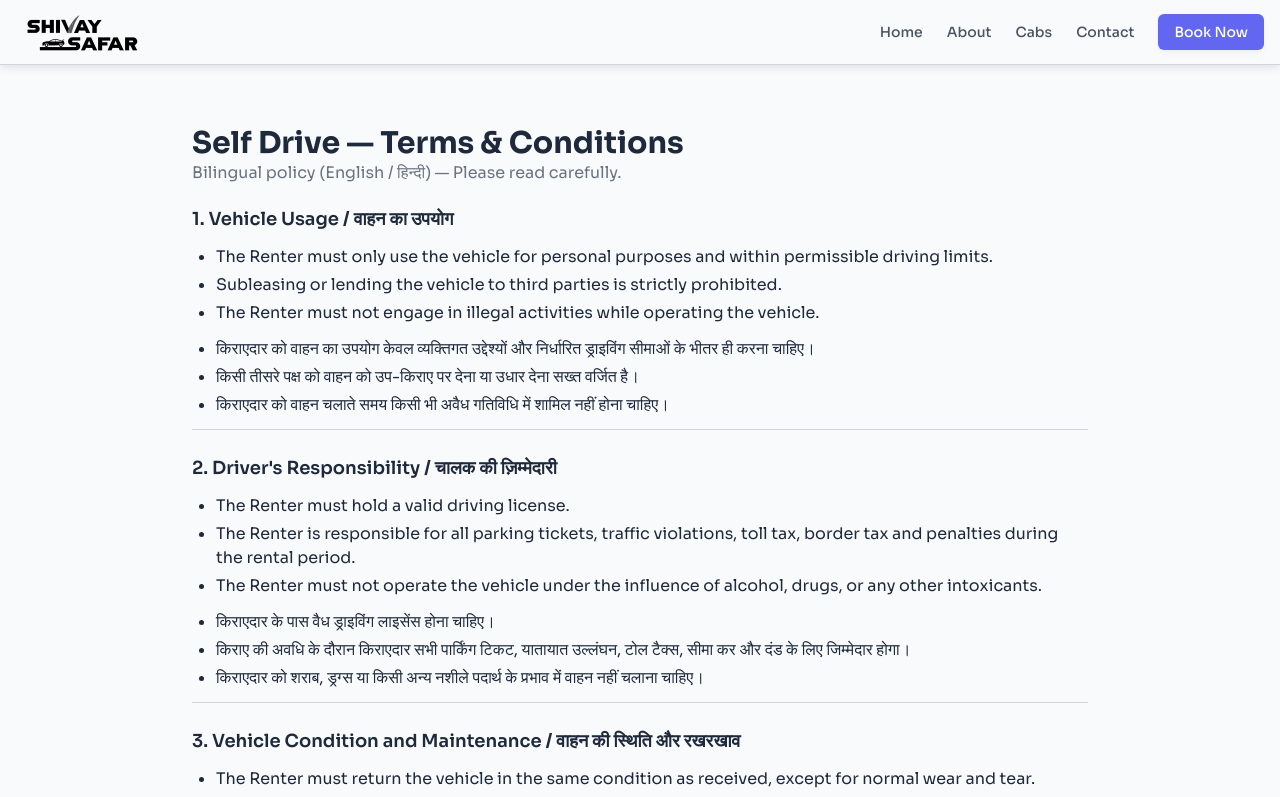
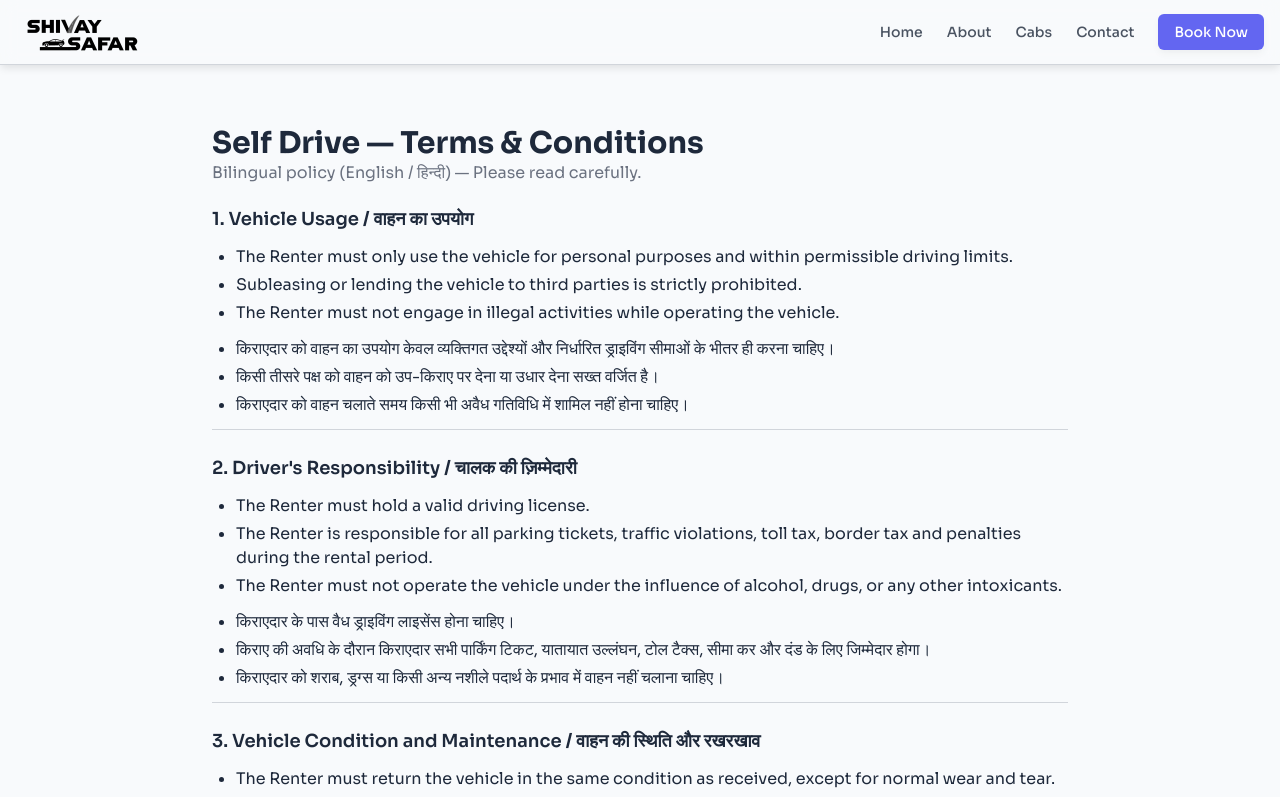
Before and after one commit to ayush-khatrii/cab-book, a Next.js app: page /terms-conditions in a window 1280 px wide. Shown: the top 797 px of the page. Built offline with nearby package versions, Linux system fonts and the light colour scheme.

Commit message:
Update page.tsx

```diff
--- a/app/terms-conditions/page.tsx
+++ b/app/terms-conditions/page.tsx
@@ -143,7 +143,7 @@ export default function TermsConditions() {
   ];
 
   return (
-    <div className="mx-auto max-w-4xl py-10">
+    <div className="mx-auto p-5 max-w-4xl py-10">
       <div className="border-none">
         <div className="flex flex-row items-center justify-between">
           <div className="my-5">
```
